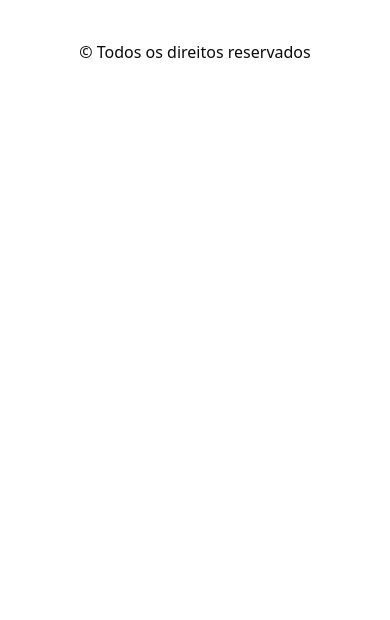
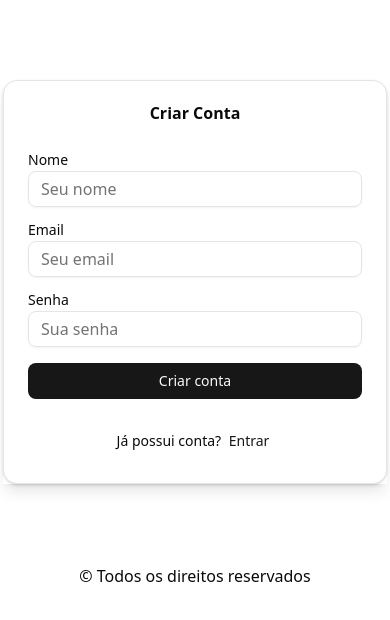
Before and after one commit to EduardoRanzan/ecommerce-shop, a React (Vite) app: page /increver-se in a window 390 px wide. Shown: the top 620 px of the page. Built offline with nearby package versions, Linux system fonts and the light colour scheme; no server answers.

Commit message:
Fase 2 - conclusão do login e incricao no site

```diff
--- a/package.json
+++ b/package.json
@@ -12,6 +12,7 @@
   "dependencies": {
     "@radix-ui/react-avatar": "^1.1.11",
     "@radix-ui/react-dropdown-menu": "^2.1.16",
+    "@radix-ui/react-label": "^2.1.8",
     "@radix-ui/react-navigation-menu": "^1.2.14",
     "@radix-ui/react-separator": "^1.1.8",
     "@radix-ui/react-slot": "^1.2.4",
--- /dev/null
+++ b/src/cases/auth/components/signIn-form.tsx
@@ -0,0 +1,96 @@
+"use client";
+
+import { useState } from "react";
+import { useNavigate } from "react-router-dom";
+import { Button } from "@/components/ui/button";
+import { Input } from "@/components/ui/input";
+import {
+  Card,
+  CardContent,
+  CardHeader,
+  CardTitle,
+  CardDescription,
+} from "@/components/ui/card";
+import { Label } from "@/components/ui/label";
+import { useSignIn } from "../hooks/use-signIn";
+
+export default function SignInForm() {
+  const navigate = useNavigate();
+
+  const { mutate, isPending, isError, error } = useSignIn(() => {
+    navigate("/");
+  });
+
+  const [email, setEmail] = useState("");
+  const [password, setPassword] = useState("");
+
+  function handleSubmit(e: React.FormEvent) {
+    e.preventDefault();
+
+    mutate({
+      email,
+      password,
+    });
+  }
+
+  return (
+    <Card className="flex w-96 mx-auto my-20 justify-items-center shadow-lg">
+      <CardHeader>
+          <CardTitle className="text-center">Acessar Conta</CardTitle>
+        </CardHeader>
+
+      <CardContent>
+        <form onSubmit={handleSubmit} className="flex flex-col gap-4">
+
+          <div className="flex flex-col gap-1">
+            <Label htmlFor="email">Email</Label>
+            <Input
+              id="email"
+              type="email"
+              placeholder="seuemail@gmail.com"
+              value={email}
+              onChange={(e) => setEmail(e.target.value)}
+              required
+            />
+          </div>
+
+          <div className="flex flex-col gap-1">
+            <Label htmlFor="password">Senha</Label>
+            <Input
+              id="password"
+              type="password"
+              placeholder="••••••••"
+              value={password}
+              onChange={(e) => setPassword(e.target.value)}
+              required
+            />
+          </div>
+
+          {isError && (
+            <p className="text-sm text-red-500">
+              {(error as any)?.response?.data?.message ||
+                "Falha ao entrar. Tente novamente."}
+            </p>
+          )}
+
+
+          <p className="text-center text-sm mt-2">
+              Não possui conta?{""}
+              <Button
+                variant="link"
+                className="px-1"
+                type="button"
+                onClick={() => navigate("/increver-se")}
+              >
+                Increva-se
+              </Button>
+            </p>
+
+          <Button type="submit" disabled={isPending} className="w-full">
+            {isPending ? "Entrando..." : "Entrar"}
+          </Button>
+        </form>
+      </CardContent>
+    </Card>
+  );
+}
--- /dev/null
+++ b/src/cases/auth/components/signUp-form.tsx
@@ -0,0 +1,106 @@
+"use client";
+
+import { useState } from "react";
+import { useSignUp } from "../hooks/use-signUp";
+import { Input } from "@/components/ui/input";
+import { Label } from "@/components/ui/label";
+import { Button } from "@/components/ui/button";
+import { Card, CardContent, CardHeader, CardTitle } from "@/components/ui/card";
+import { useNavigate } from "react-router-dom";
+
+export default function SignUpForm() {
+  const navigate = useNavigate();
+  const { signUp, isPending, error } = useSignUp();
+
+  const [form, setForm] = useState({
+    name: "",
+    email: "",
+    password: "",
+  });
+
+  async function handleSubmit(e: React.FormEvent) {
+    e.preventDefault();
+
+    try {
+      await signUp(form);
+      navigate("/login");
+    } catch (err) {
+      console.error(err);
+    }
+  }
+
+  return (
+    <div className="flex w-96 mx-auto my-20 justify-items-center shadow-lg">
+      <Card className="w-full max-w-md">
+        <CardHeader>
+          <CardTitle className="text-center">Criar Conta</CardTitle>
+        </CardHeader>
+
+        <CardContent>
+          <form onSubmit={handleSubmit} className="space-y-4">
+            {/* Nome */}
+            <div className="flex flex-col gap-1">
+              <Label htmlFor="name">Nome</Label>
+              <Input
+                id="name"
+                placeholder="Seu nome"
+                value={form.name}
+                onChange={e => setForm({ ...form, name: e.target.value })}
+              />
+            </div>
+
+            {/* Email */}
+            <div className="flex flex-col gap-1">
+              <Label htmlFor="email">Email</Label>
+              <Input
+                id="email"
+                type="email"
+                placeholder="Seu email"
+                value={form.email}
+                onChange={e => setForm({ ...form, email: e.target.value })}
+              />
+            </div>
+
+            {/* Senha */}
+            <div className="flex flex-col gap-1">
+              <Label htmlFor="password">Senha</Label>
+              <Input
+                id="password"
+                type="password"
+                placeholder="Sua senha"
+                value={form.password}
+                onChange={e => setForm({ ...form, password: e.target.value })}
+              />
+            </div>
+
+            {/* Botão */}
+            <Button className="w-full" disabled={isPending}>
+              {isPending ? "Criando..." : "Criar conta"}
+            </Button>
+
+            {/* Erro */}
+            {error && (
+              <p className="text-red-500 text-sm text-center">
+                {(error as any)?.response?.data?.message ??
+                  "Erro ao criar conta"}
+              </p>
+            )}
+
+            {/* Já tem conta? */}
+            <p className="text-center text-sm mt-2">
+              Já possui conta?{" "}
+              <Button
+                variant="link"
+                className="px-1"
+                type="button"
+                onClick={() => navigate("/login")}
+              >
+                Entrar
+              </Button>
+            </p>
+          </form>
+        </CardContent>
+      </Card>
+    </div>
+  );
+}
--- a/src/cases/auth/hooks/use-signIn.ts
+++ b/src/cases/auth/hooks/use-signIn.ts
@@ -0,0 +1,18 @@
+import { useMutation } from "@tanstack/react-query";
+import { AuthService } from "../services/auth.service";
+import { useAuth } from "./use-auth";
+
+export function useSignIn(onSuccessCallback?: () => void) {
+  const { signIn } = useAuth();
+
+  return useMutation({
+    mutationFn: AuthService.singIn,
+    onSuccess: (data) => {
+      signIn(data);
+
+      if (onSuccessCallback) {
+        onSuccessCallback();
+      }
+    }
+  });
+}
--- a/src/cases/auth/hooks/use-signUp.ts
+++ b/src/cases/auth/hooks/use-signUp.ts
@@ -1,12 +1,16 @@
 import { useMutation } from "@tanstack/react-query";
 import { AuthService } from "../services/auth.service";
-import { useAuth } from "./use-auth";
+import type { RegisterDto } from "../dtos/auth.dto";
 
 export function useSignUp() {
-    const { signIn } = useAuth();
+    const mutation = useMutation({
+        mutationFn: (data: RegisterDto) => AuthService.singUp(data)
+    });
 
-    return useMutation({
-        mutationFn: AuthService.singIn,
-        onSuccess: (data) => signIn(data)
-    })
+    return {
+        signUp: mutation.mutateAsync,
+        isPending: mutation.isPending,
+        error: mutation.error,
+        data: mutation.data
+    };
 }
--- a/src/cases/auth/services/auth.service.ts
+++ b/src/cases/auth/services/auth.service.ts
@@ -6,13 +6,13 @@
 export const AuthService = {
 
     async singUp (data: RegisterDto): Promise<UserResponseDto> {
-        const result = await api.post(`${endPonint}/singin`, data)
+        const result = await api.post(`${endPonint}/signup`, data)
 
         return result.data
     },
 
     async singIn (data: CredentialsDto): Promise<AuthResponseDto> {
-        const result = await api.post(`${endPonint}/singin`, data)
+        const result = await api.post(`${endPonint}/signin`, data)
 
         return result.data
     }
--- a/src/components/layout/AvatarIcon.tsx
+++ b/src/components/layout/AvatarIcon.tsx
@@ -1,9 +1,62 @@
+import { useNavigate } from "react-router-dom";
 import { Button } from "../ui/button";
 
-export default function AvatarIcon () {
-    return(
-        <div className="flex items-center gap-3">
-            <Button variant="outline">Entrar</Button>
-        </div>
-    )
+import { UserIcon } from "lucide-react";
+
+import {
+  DropdownMenu,
+  DropdownMenuContent,
+  DropdownMenuItem,
+  DropdownMenuTrigger,
+} from "@/components/ui/dropdown-menu";
+
+import { Avatar, AvatarFallback } from "@/components/ui/avatar";
+import { useAuth } from "@/cases/auth/hooks/use-auth";
+
+
+
+export default function AvatarIcon() {
+  const navigate = useNavigate();
+  const { user, signOut } = useAuth();
+
+  if (!user) {
+    return (
+      <Button variant="outline" onClick={() => navigate("/login")}>
+        Entrar
+      </Button>
+    );
+  }
+
+  const initials = user.email
+    ? user.email.split(" ").map(p => p[0]).join("").slice(0, 2).toUpperCase()
+    : "US";
+
+  return (
+    <DropdownMenu>
+      <DropdownMenuTrigger className="cursor-pointer">
+        <Avatar className="h-10 w-10 flex items-center justify-center bg-gray-400 rounded-xl">
+          <UserIcon className="h-10 w-10" />
+          <AvatarFallback className="text-lg">
+            {initials}
+          </AvatarFallback>
+        </Avatar>
+      </DropdownMenuTrigger>
+
+      <DropdownMenuContent align="end">
+        <DropdownMenuItem onClick={() => navigate("/perfil")}>
+          Meu perfil
+        </DropdownMenuItem>
+
+        <DropdownMenuItem
+          className="text-red-500"
+          onClick={() => {
+            signOut();
+            navigate("/");
+          }}
+        >
+          Sair
+        </DropdownMenuItem>
+      </DropdownMenuContent>
+    </DropdownMenu>
+  );
 }
--- /dev/null
+++ b/src/components/ui/input.tsx
@@ -0,0 +1,21 @@
+import * as React from "react"
+
+import { cn } from "@/lib/utils"
+
+function Input({ className, type, ...props }: React.ComponentProps<"input">) {
+  return (
+    <input
+      type={type}
+      data-slot="input"
+      className={cn(
+        "file:text-foreground placeholder:text-muted-foreground selection:bg-primary selection:text-primary-foreground dark:bg-input/30 border-input h-9 w-full min-w-0 rounded-md border bg-transparent px-3 py-1 text-base shadow-xs transition-[color,box-shadow] outline-none file:inline-flex file:h-7 file:border-0 file:bg-transparent file:text-sm file:font-medium disabled:pointer-events-none disabled:cursor-not-allowed disabled:opacity-50 md:text-sm",
+        "focus-visible:border-ring focus-visible:ring-ring/50 focus-visible:ring-[3px]",
+        "aria-invalid:ring-destructive/20 dark:aria-invalid:ring-destructive/40 aria-invalid:border-destructive",
+        className
+      )}
+      {...props}
+    />
+  )
+}
+
+export { Input }
--- /dev/null
+++ b/src/components/ui/label.tsx
@@ -0,0 +1,22 @@
+import * as React from "react"
+import * as LabelPrimitive from "@radix-ui/react-label"
+
+import { cn } from "@/lib/utils"
+
+function Label({
+  className,
+  ...props
+}: React.ComponentProps<typeof LabelPrimitive.Root>) {
+  return (
+    <LabelPrimitive.Root
+      data-slot="label"
+      className={cn(
+        "flex items-center gap-2 text-sm leading-none font-medium select-none group-data-[disabled=true]:pointer-events-none group-data-[disabled=true]:opacity-50 peer-disabled:cursor-not-allowed peer-disabled:opacity-50",
+        className
+      )}
+      {...props}
+    />
+  )
+}
+
+export { Label }
--- a/src/main/App.tsx
+++ b/src/main/App.tsx
@@ -1,3 +1,6 @@
+import SignInForm from "@/cases/auth/components/signIn-form"
+import SignUpForm from "@/cases/auth/components/signUp-form"
+import { AuthContextProvider } from "@/cases/auth/contexts/auth.context"
 import { CartProvider } from "@/cases/carrinho/components/CartProvider"
 import LayoutCarrinho from "@/cases/carrinho/components/LayoutCarrinho"
 import GetCategory from "@/cases/categories/components/GetCategy"
@@ -10,19 +13,25 @@
 import { Route, Routes } from "react-router-dom"
 import { Toaster } from "sonner"
 
+
 function App() {
   const queryClient = new QueryClient()
-
 
   return (
     <QueryClientProvider client={queryClient}>
       <Toaster />
+
+      <AuthContextProvider>
+
         <ThemeProvider defaultTheme="light" storageKey="vite-ui-theme">
           <CartProvider>
 
             <Header />
 
             <Routes>
+
+              <Route path="/login" element={<SignInForm />}/>
+              <Route path="/increver-se" element={<SignUpForm />}/>
 
               <Route path="/" element={<HomeInicial />} />
 
@@ -32,13 +41,15 @@
 
               <Route path="/carrinho" element={<LayoutCarrinho />}/>
 
+
             </Routes>
 
             <Footer />
 
           </CartProvider>
+        </ThemeProvider>
 
-        </ThemeProvider>
+      </AuthContextProvider>
     </QueryClientProvider>
   )
 }
```
Also changed, not shown: src/cases/auth/components/signIn.tsx (deleted).
